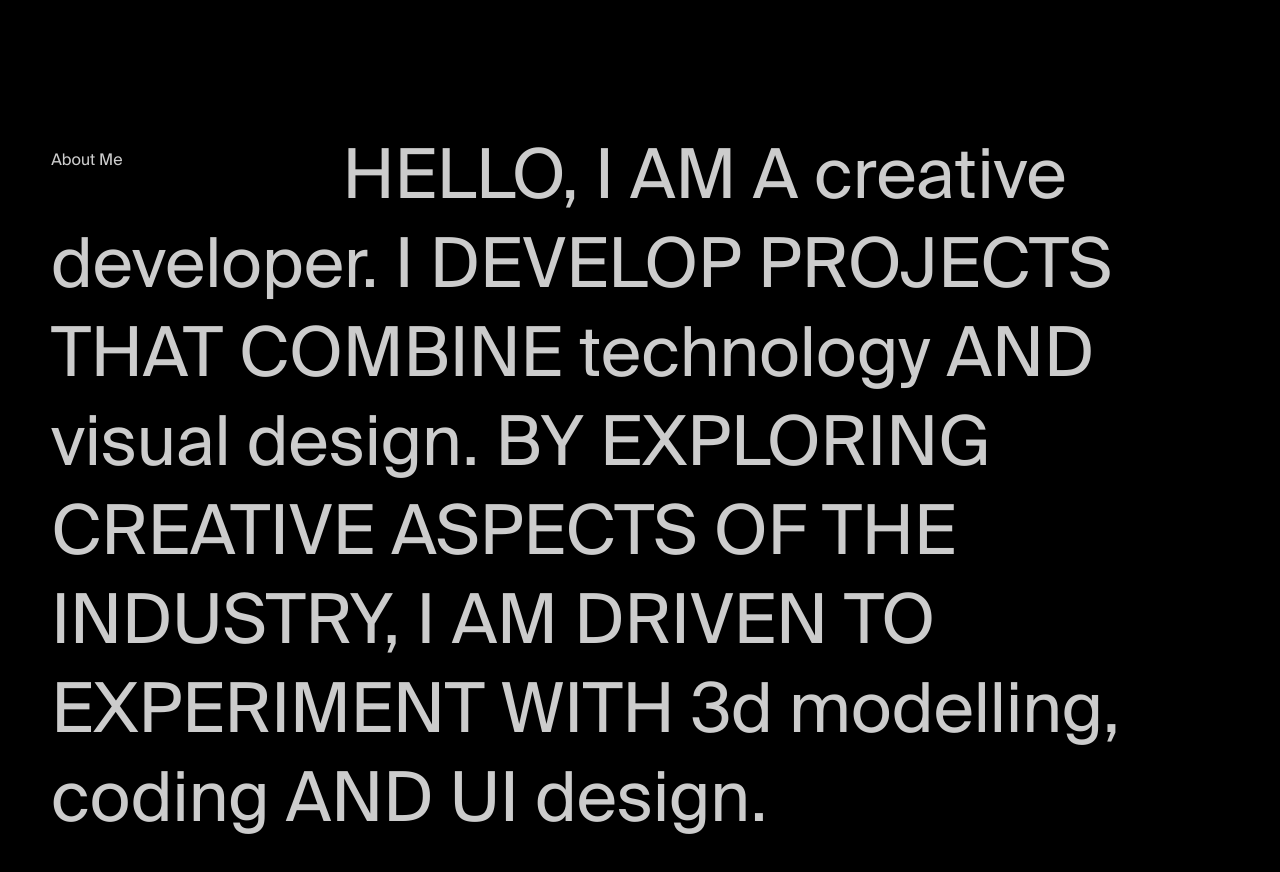
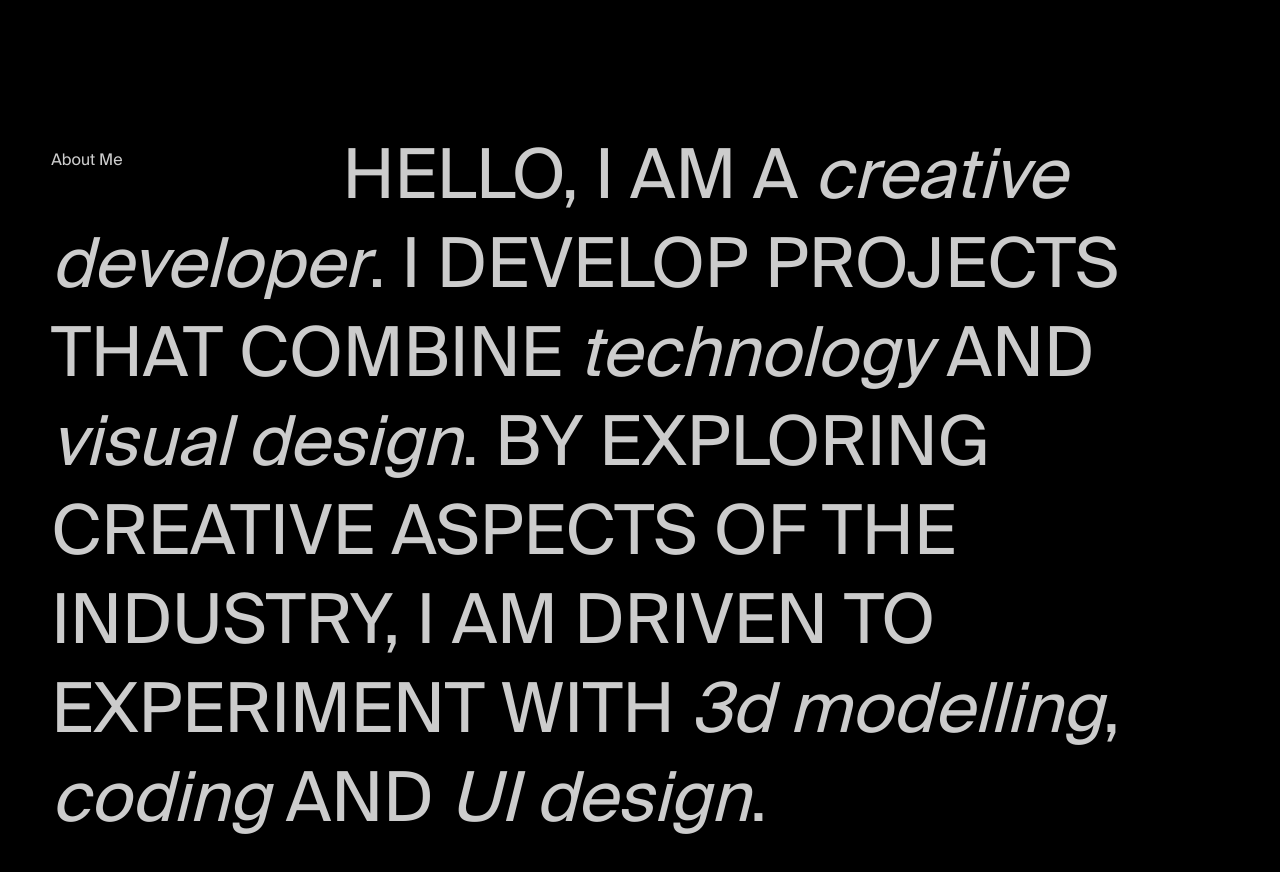
Before and after one commit to Olowodev/my-portfolio-next1.3, a Next.js app: page / in a window 1280 px wide. Shown: the part 720-1592 px from the top of the page. Built offline with nearby package versions, Linux system fonts and the light colour scheme; a web font is replaced by a local one.

Commit message:
Update About.module.css

```diff
--- a/styles/homeStyles/About.module.css
+++ b/styles/homeStyles/About.module.css
@@ -23,7 +23,7 @@
 }
 .paragraph span {
 /*     font-family: 'Saol'; */
-/*     font-style: italic; */
+    font-style: italic;
 /*     font-weight: 200; */
 /*     font-family: cursive; */
 }
```
